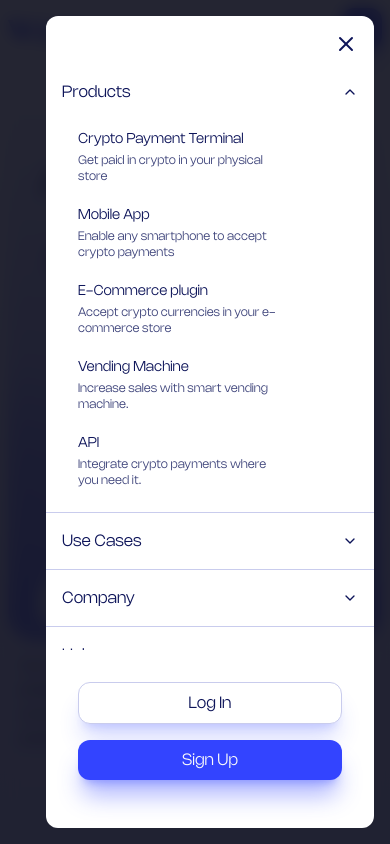
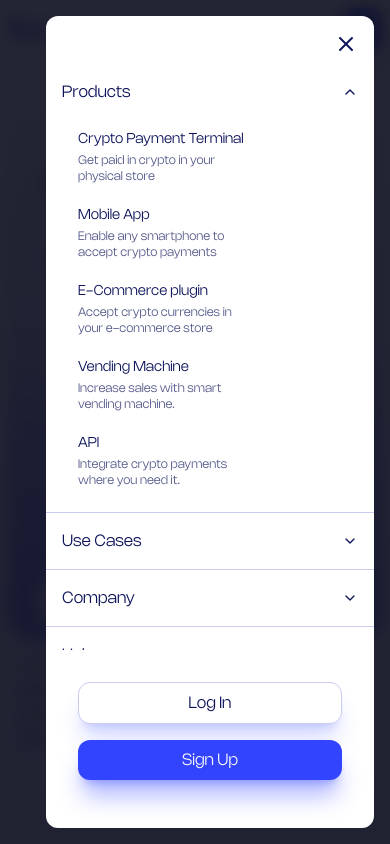
Before and after one commit to fedorivanenko/ivpay-website, a Next.js app: page /pos in a window 390 px wide. Both pictures are taken after a click on the button 362 px from the left and 28 px from the top of the page. Built offline with nearby package versions, Linux system fonts and the light colour scheme; what tailwind-gradient-mask-image would draw is missing.

Commit message:
fix mobile menu item leght

```diff
--- a/components/elements/menu.tsx
+++ b/components/elements/menu.tsx
@@ -260,7 +260,7 @@ const MenuMobile = React.forwardRef<HTMLDivElement, MenuProps>(
                                   <MenuMobileItem>
                                   <p>{menuItem.label}</p>
                               {menuItem.description &&
-                              <p className="mt-1 text-xs text-foreground/80 max-w-[24ch]">
+                              <p className="mt-1 text-xs text-foreground/70 max-w-[20ch]">
                                 {menuItem.description}
                               </p>}
                                   </MenuMobileItem>
```
